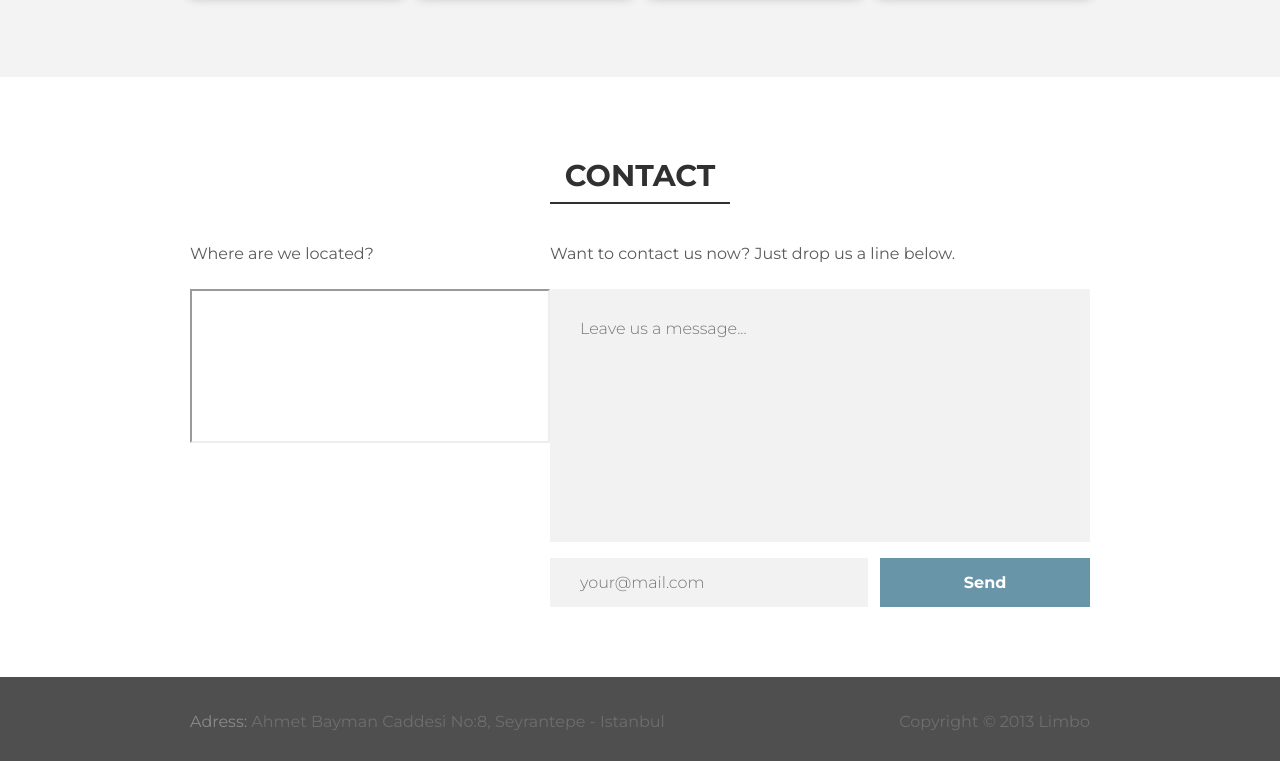
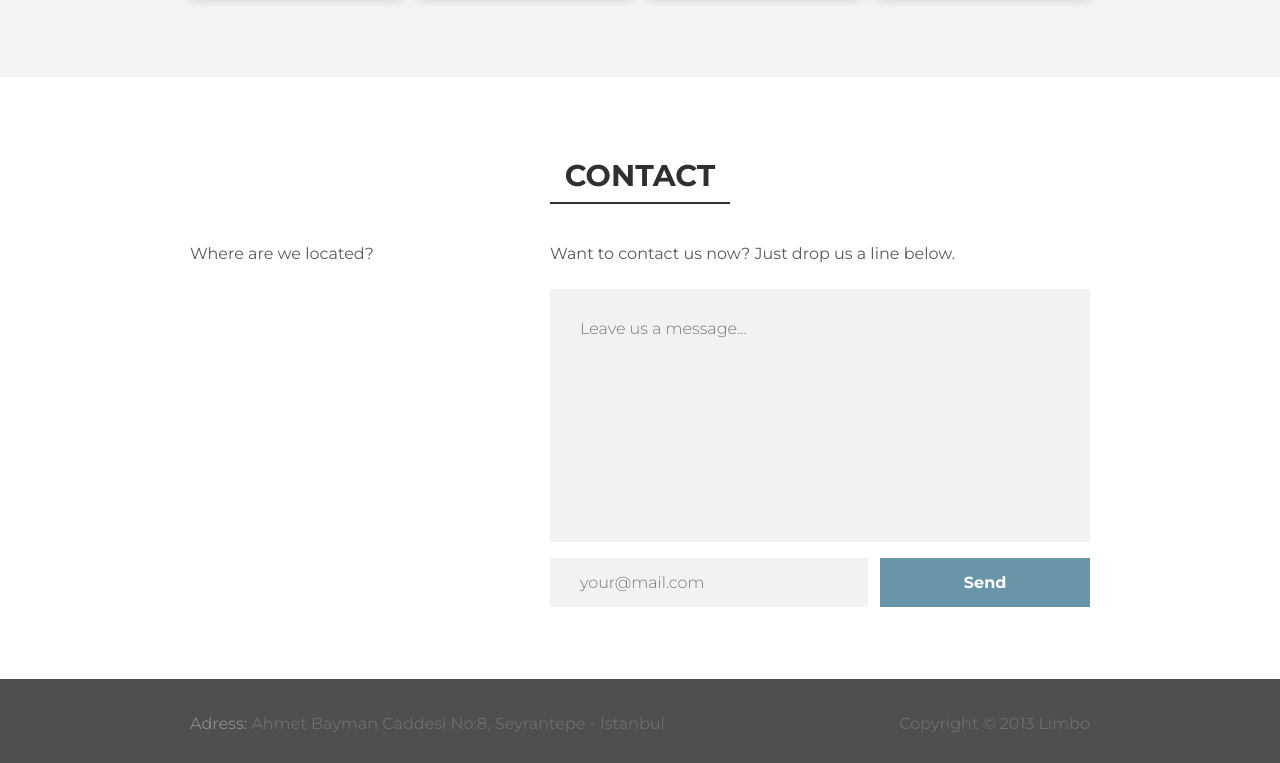
Before and after one commit to arcqk5/LetusMake, a plain HTML site: page index.html in a window 1280 px wide. Shown: the part 2284-3047 px from the top of the page. Drawn offline with Linux system fonts and the light colour scheme.

Commit message:
add iframe class="iframe"

```diff
--- a/index.html
+++ b/index.html
@@ -196,7 +196,7 @@
             <div class="contact__content">
                 <div class="map _animation">
                     <div class="contact__text">Where are we located?</div>
-                    <iframe src="https://yandex.ru/map-widget/v1/?um=constructor%3A0c36864cc98fe2efcea40159df9c3d3143bbed70b4d94eb383a177270902d5e3&amp;source=constructor"></iframe>
+                    <iframe class="iframe" src="https://yandex.ru/map-widget/v1/?um=constructor%3A0c36864cc98fe2efcea40159df9c3d3143bbed70b4d94eb383a177270902d5e3&amp;source=constructor"></iframe>
                 </div>
                 <div class="blank _animation">
                     <div class="contact__text">Want to contact us now? Just drop us a line below.</div>
```
